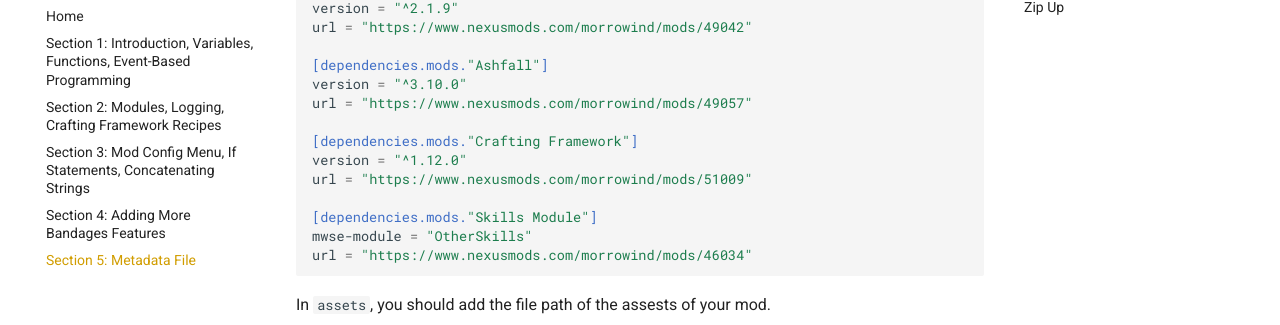
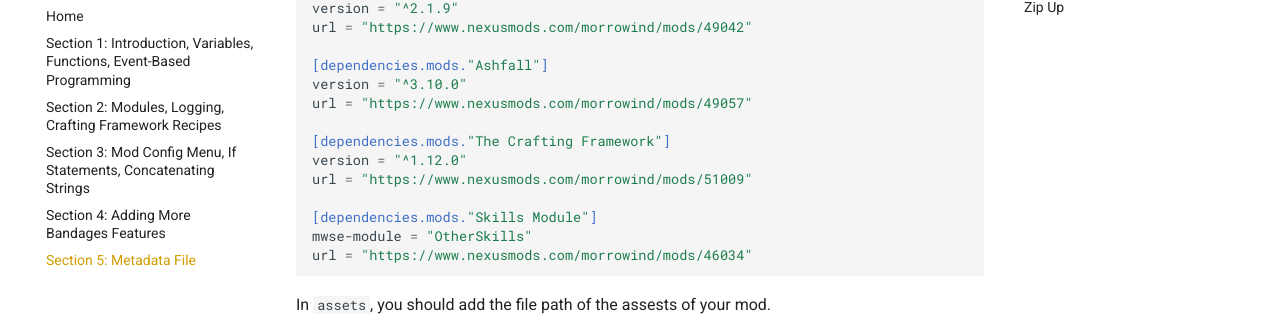
Before and after one commit to dev-chenxing/mwse-modding-tutorial, an MkDocs documentation site: the page built from docs/5_metadata.md, in a window 1280 px wide and 900 px high, scrolled down 935 px. Shown: the part 128-453 px from the top of the window. Built offline with MkDocs 1.6.1 and Material for MkDocs 9.7.7, drawn with Linux system fonts in a browser that asks for light colours; comment, search, counter and statistics services are not loaded.

Commit message:
fixed Crafting Framework metadata

```diff
--- a/Craftable Bandage-metadata.toml
+++ b/Craftable Bandage-metadata.toml
@@ -18,7 +18,7 @@ url = "https://www.nexusmods.com/morrowind/mods/49042"
 version = "^3.10.0"
 url = "https://www.nexusmods.com/morrowind/mods/49057"
 
-[dependencies.mods."Crafting Framework"]
+[dependencies.mods."The Crafting Framework"]
 version = "^1.12.0"
 url = "https://www.nexusmods.com/morrowind/mods/51009"
 
--- a/docs/5_metadata.md
+++ b/docs/5_metadata.md
@@ -37,7 +37,7 @@ url = "https://www.nexusmods.com/morrowind/mods/49042"
 version = "^3.10.0"
 url = "https://www.nexusmods.com/morrowind/mods/49057"
 
-[dependencies.mods."Crafting Framework"]
+[dependencies.mods."The Crafting Framework"]
 version = "^1.12.0"
 url = "https://www.nexusmods.com/morrowind/mods/51009"
 
@@ -75,7 +75,7 @@ If your mod depends on other mods, you can specify them with `[dependencies.mods
     version = "^3.10.0"
     url = "https://www.nexusmods.com/morrowind/mods/49057"
 
-    [dependencies.mods."Crafting Framework"]
+    [dependencies.mods."The Crafting Framework"]
     version = "^1.12.0"
     url = "https://www.nexusmods.com/morrowind/mods/51009"
 
```
Also changed, not shown: 1 other file.
